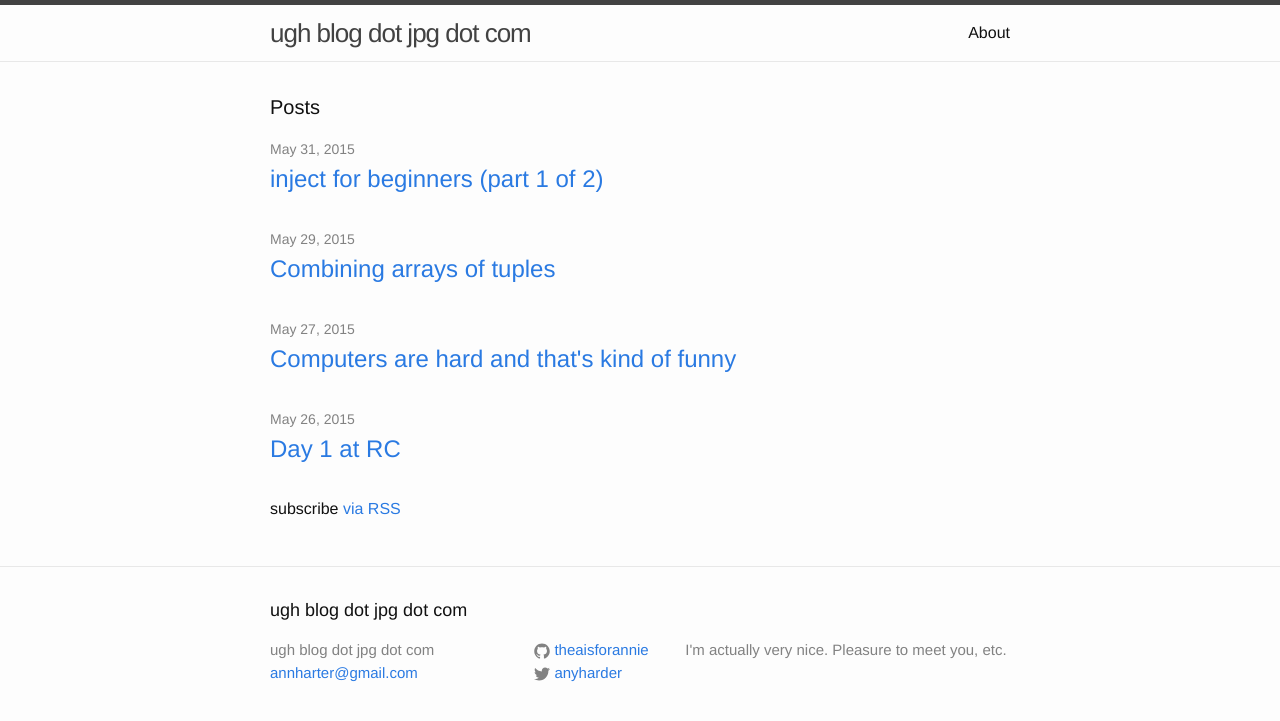
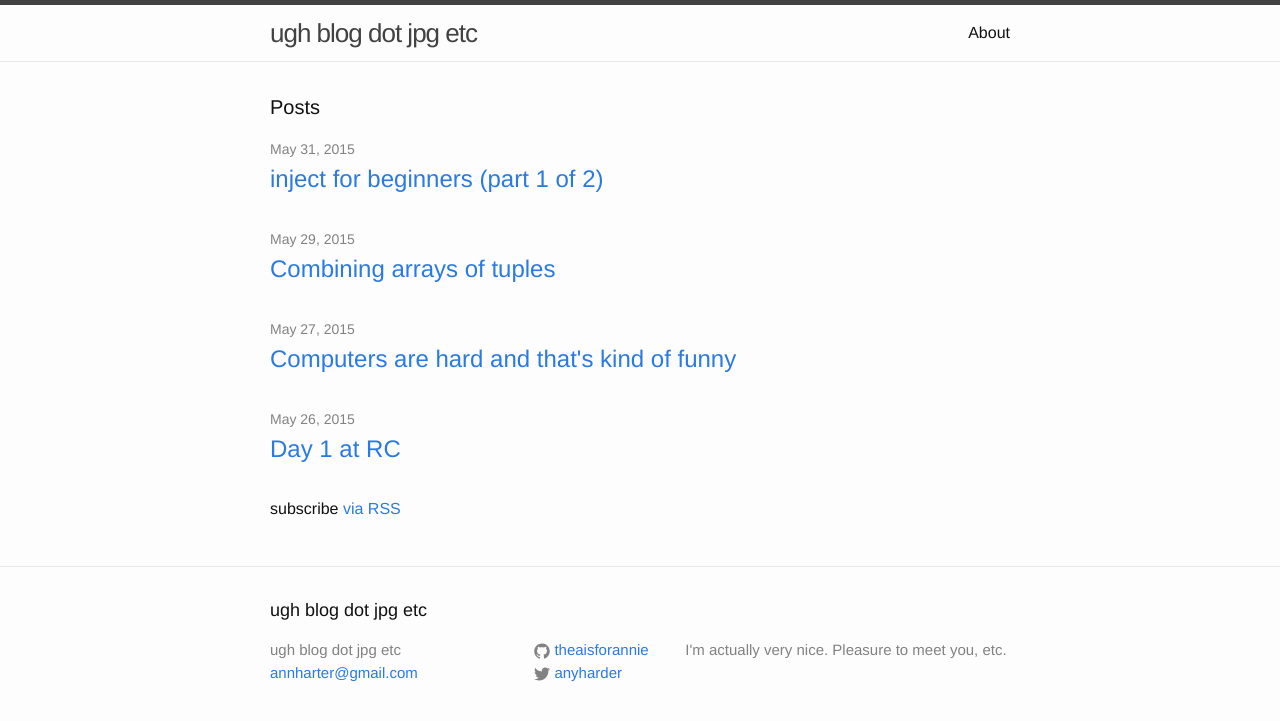
Before and after one commit to theaisforannie/theaisforannie.github.io, a Jekyll site: the page built from index.html, in a window 1280 px wide. Shown: the top 721 px of the page. Built offline with Jekyll 4.4.1, drawn with Linux system fonts in a browser that asks for light colours.

Commit message:
s/dot com/etc

```diff
--- a/_config.yml
+++ b/_config.yml
@@ -1,5 +1,5 @@
 # Site settings
-title: ugh blog dot jpg dot com
+title: ugh blog dot jpg etc
 email: annharter@gmail.com
 description: > # this means to ignore newlines until "baseurl:"
   I'm actually very nice. Pleasure to meet you, etc.
```
